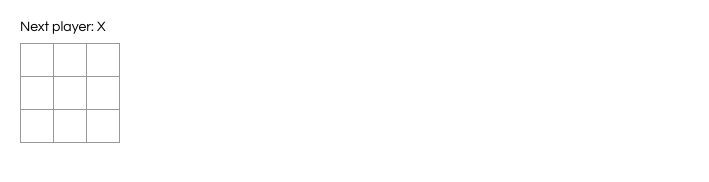
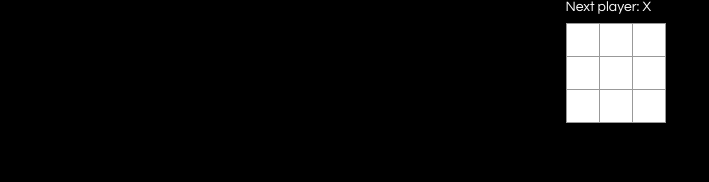
Before and after one commit to Luzaks/tic-tac-toe-React, a React app: page / in a window 1280 px wide. Shown: the whole page, without its empty margins (0-709 px from the left). Built offline with nearby package versions, Linux system fonts and the light colour scheme.

Commit message:
Style: Add width and height properties for body element.

```diff
--- a/src/index.css
+++ b/src/index.css
@@ -1,13 +1,31 @@
+* {
+    box-sizing: border-box;
+    margin: 0;
+    padding: 0;
+}
+
 body {
     font: 14px "Century Gothic", Futura, sans-serif;
-    margin: 20px;
+    background-color: black;
+    width: 100vw;
+    height: 100vh;
+    color: white;
 }
 
-ol, ul {
+#root {
+    display: flex;
+    align-content: center;
+    justify-content: center;
+    width: 100%;
+    height: 100%;
+}
+
+ol,
+ul {
     padding-left: 30px;
 }
 
-.board-row:after {
+.board-row::after {
     clear: both;
     content: "";
     display: table;
@@ -30,6 +48,7 @@ ol, ul {
     padding: 0;
     text-align: center;
     width: 34px;
+    color: black;
 }
 
 .square:focus {
```
